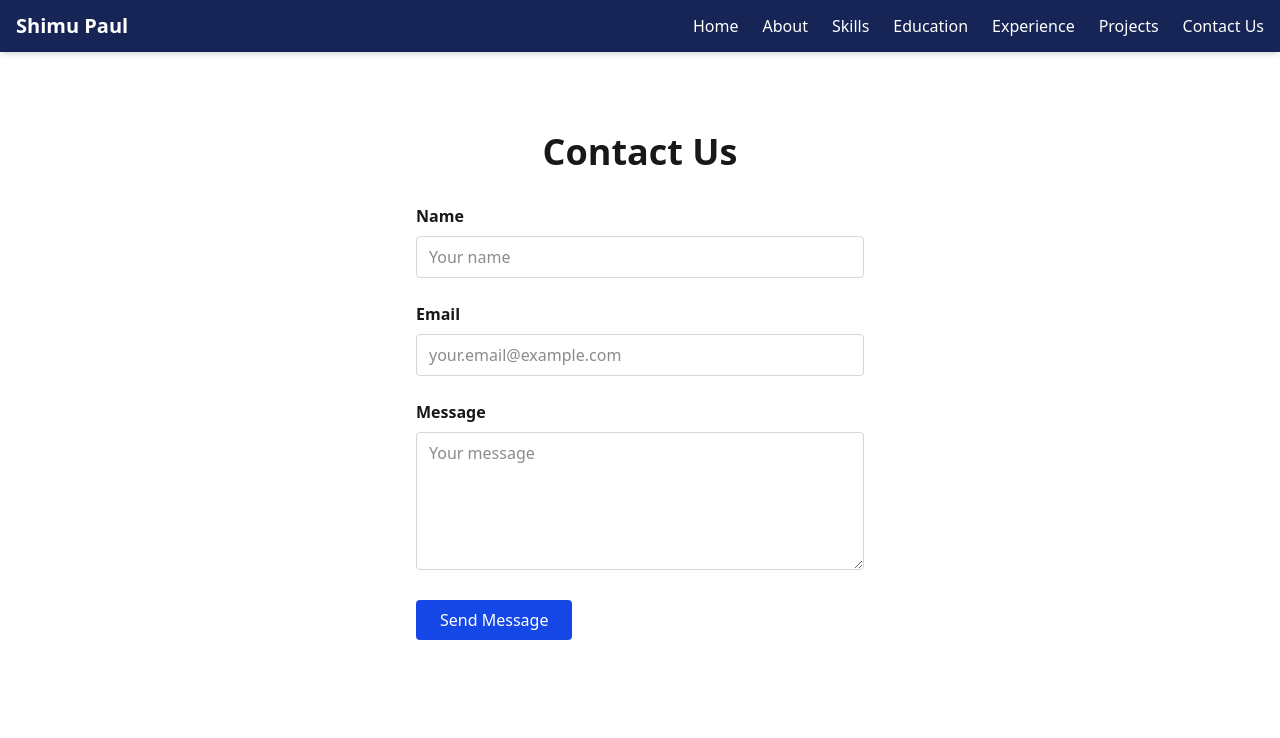
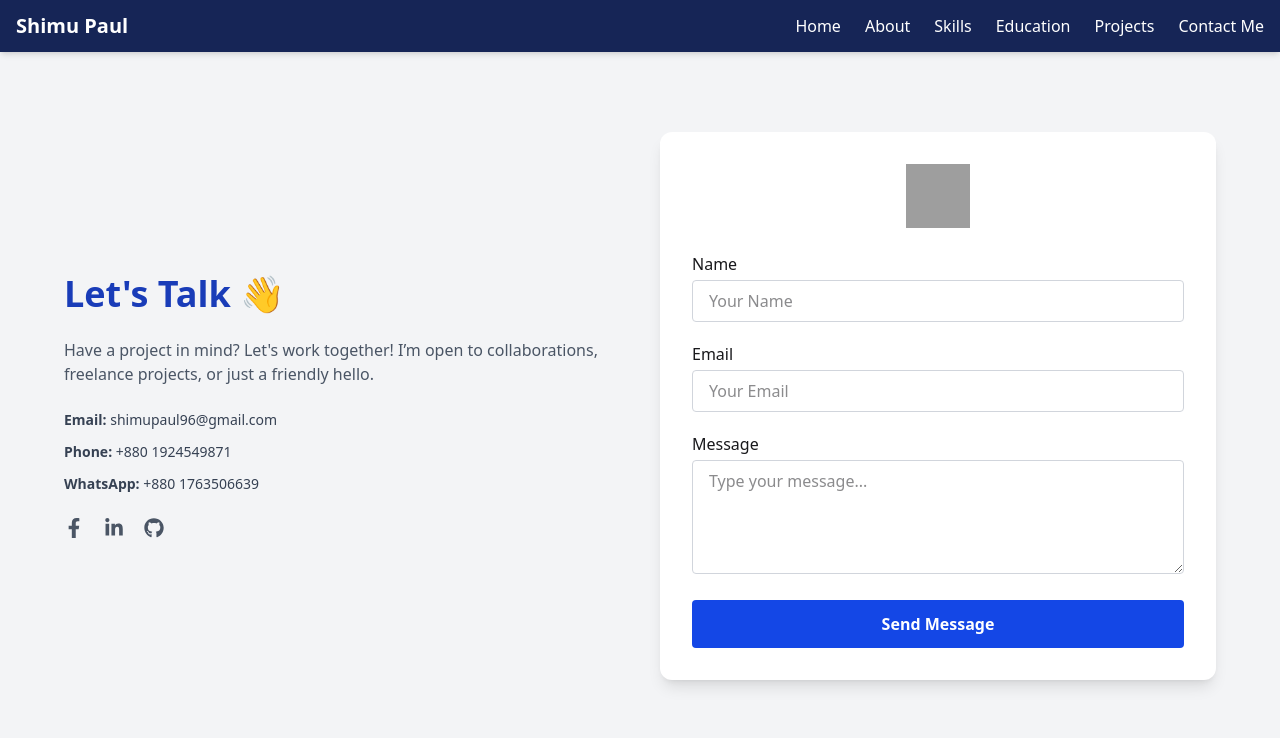
Before and after one commit to paul-96-shimu/my-protfolio, a React (Vite) app: page /contact in a window 1280 px wide. Shown: the top 738 px of the page. Built offline with nearby package versions, Linux system fonts and the light colour scheme; grey boxes are pictures that could not be loaded.

Commit message:
added all file

```diff
--- a/src/Components/Home.jsx
+++ b/src/Components/Home.jsx
@@ -3,7 +3,7 @@ import Hero from './Layouts/Hero';
 import Abouts from './Abouts';
 import Skills from './Skills';
 import Education from './Layouts/Education';
-import Experience from './Layouts/Experience';
+
 import Project from './Layouts/Project';
 import Footer from './Layouts/Footer';
 
@@ -14,7 +14,7 @@ const Home = () => {
             <Abouts></Abouts>
             <Skills></Skills>
             <Education></Education>
-            <Experience></Experience>
+
             <Project></Project>
             <Footer></Footer>
         </div>
--- a/src/Components/Layouts/Contact.jsx
+++ b/src/Components/Layouts/Contact.jsx
@@ -1,44 +1,123 @@
-import React from 'react';
+import React, { useState } from 'react';
+import { FaFacebookF, FaLinkedinIn, FaGithub, FaTwitter } from 'react-icons/fa';
 
 const Contact = () => {
+    const [formData, setFormData] = useState({
+        name: '',
+        email: '',
+        message: ''
+    });
+
+    const [submitted, setSubmitted] = useState(false);
+
+    const handleChange = (e) => {
+        const { id, value } = e.target;
+        setFormData(prev => ({ ...prev, [id]: value }));
+    };
+
+    const handleSubmit = (e) => {
+        e.preventDefault();
+        if (formData.name && formData.email && formData.message) {
+            console.log('Form submitted:', formData);
+            setSubmitted(true);
+            setFormData({ name: '', email: '', message: '' });
+            setTimeout(() => setSubmitted(false), 4000);
+        } else {
+            alert("Please fill in all fields.");
+        }
+    };
+
     return (
-        <section className="max-w-3xl mx-auto py-20 px-4">
-            <h2 className="text-4xl font-bold mb-8 text-center">Contact Us</h2>
-            <form className="space-y-6 max-w-md mx-auto">
+        <section id="contact" className="bg-gray-100 py-20 px-6">
+            <div className="max-w-6xl mx-auto grid md:grid-cols-2 gap-10 items-center">
+                {/* Left Side */}
+                <div className="space-y-6">
+                    <h2 className="text-4xl font-bold text-blue-800">Let's Talk 👋</h2>
+                    <p className="text-gray-600">
+                        Have a project in mind? Let's work together! I’m open to collaborations, freelance projects, or just a friendly hello.
+                    </p>
+
+                    <div className="space-y-3 text-sm text-gray-700">
+                        <p><strong>Email:</strong> shimupaul96@gmail.com</p>
+                        <p><strong>Phone:</strong> +880 1924549871</p>
+                        <p><strong>WhatsApp:</strong> +880 1763506639</p>
+                    </div>
+
+                    {/* Social Links */}
+                    <div className="flex space-x-5 mt-4 text-xl text-gray-600">
+                        <a href="https://facebook.com" target="_blank" rel="noreferrer" className="hover:text-blue-700">
+                            <FaFacebookF />
+                        </a>
+                        <a href="https://linkedin.com" target="_blank" rel="noreferrer" className="hover:text-blue-700">
+                            <FaLinkedinIn />
+                        </a>
+                        <a href="https://github.com" target="_blank" rel="noreferrer" className="hover:text-gray-800">
+                            <FaGithub />
+                        </a>
+
+                    </div>
+                </div>
+
+                {/* Right Side (Form with image) */}
+                <div className="bg-white shadow-lg rounded-xl p-8">
+                    {submitted && (
+                        <div className="text-green-600 text-center font-semibold mb-6">
+                            ✅ Message sent successfully!
+                        </div>
+                    )}
+
+                    <img
+                        src="https://cdn-icons-png.flaticon.com/512/3659/3659736.png"
+                        alt="Contact"
+                        className="w-16 h-16 mx-auto mb-6"
+                    />
+
+                    <form onSubmit={handleSubmit} className="space-y-5">
                         <div>
-                    <label htmlFor="name" className="block mb-2 font-semibold">Name</label>
+                            <label htmlFor="name" className="block mb-1 font-medium">Name</label>
                             <input
+                                id="name"
                                 type="text"
-                        id="name"
-                        placeholder="Your name"
-                        className="w-full border border-gray-300 rounded px-3 py-2"
+                                value={formData.name}
+                                onChange={handleChange}
+                                placeholder="Your Name"
+                                className="w-full border border-gray-300 rounded px-4 py-2 focus:outline-none focus:ring-2 focus:ring-blue-400"
+                                required
                             />
                         </div>
                         <div>
-                    <label htmlFor="email" className="block mb-2 font-semibold">Email</label>
+                            <label htmlFor="email" className="block mb-1 font-medium">Email</label>
                             <input
+                                id="email"
                                 type="email"
-                        id="email"
-                        placeholder="your.email@example.com"
-                        className="w-full border border-gray-300 rounded px-3 py-2"
+                                value={formData.email}
+                                onChange={handleChange}
+                                placeholder="Your Email"
+                                className="w-full border border-gray-300 rounded px-4 py-2 focus:outline-none focus:ring-2 focus:ring-blue-400"
+                                required
                             />
                         </div>
                         <div>
-                    <label htmlFor="message" className="block mb-2 font-semibold">Message</label>
+                            <label htmlFor="message" className="block mb-1 font-medium">Message</label>
                             <textarea
                                 id="message"
-                        rows="5"
-                        placeholder="Your message"
-                        className="w-full border border-gray-300 rounded px-3 py-2"
+                                value={formData.message}
+                                onChange={handleChange}
+                                rows="4"
+                                placeholder="Type your message..."
+                                className="w-full border border-gray-300 rounded px-4 py-2 focus:outline-none focus:ring-2 focus:ring-blue-400"
+                                required
                             ></textarea>
                         </div>
                         <button
                             type="submit"
-                    className="bg-blue-700 text-white px-6 py-2 rounded hover:bg-blue-800"
+                            className="bg-blue-700 hover:bg-blue-800 text-white font-semibold px-6 py-3 rounded transition duration-200 w-full"
                         >
                             Send Message
                         </button>
                     </form>
+                </div>
+            </div>
         </section>
     );
 };
--- a/src/Components/Layouts/Education.jsx
+++ b/src/Components/Layouts/Education.jsx
@@ -6,17 +6,25 @@ const Education = () => {
             id="education"
             className="max-w-3xl mx-auto py-20 px-4 text-center"
         >
-            <h2 className="text-4xl font-bold mb-8">Education</h2>
+            <h2 className="text-4xl font-bold text-white mb-8">Education</h2>
             <div className="text-left text-gray-700 max-w-xl mx-auto space-y-6 text-lg">
                 <div>
-                    <h3 className="text-2xl font-semibold">B.Sc. in Computer Science</h3>
-                    <p>XYZ University, 2021 - 2024</p>
-                    <p>CGPA: 3.75 / 4.00</p>
+                    <h3 className="text-2xl font-semibold text-white">B.Sc. in Electrical & Electronices Engginering (EEE)</h3>
+                    <p className='text-white'>Europen University of Bangladesh </p>
+                    <p className='text-white'> Passing Year: 2022</p>
+                    <p className='text-white'>CGPA: 3.58 / 4.00</p>
                 </div>
                 <div>
-                    <h3 className="text-2xl font-semibold">Higher Secondary Certificate (HSC)</h3>
-                    <p>ABC College, 2019 - 2021</p>
-                    <p>GPA: 5.00 / 5.00</p>
+                    <h3 className="text-2xl font-semibold text-white">Diploma In Engginering</h3>
+                    <p className='text-white'>Dhaka Mohila Polytechince Insititute</p>
+                    <p className='text-white'> Passing Year: 2017</p>
+                    <p className='text-white'>GPA: 3.19 / 4.00</p>
+                </div>
+                <div>
+                    <h3 className="text-2xl font-semibold text-white"> Secondary School Certificate (SSC)</h3>
+                    <p className='text-white'>Ataikula Jankalyan High School</p>
+                    <p className='text-white'> Passing Year: 2012</p>
+                    <p className='text-white'>GPA: 4.13 / 5.00</p>
                 </div>
             </div>
         </section>
--- a/src/Components/Layouts/Experience.jsx
+++ b/src/Components/Layouts/Experience.jsx
@@ -1,35 +1,35 @@
-import React from 'react';
+// import React from 'react';
 
-const Experience = () => {
-    return (
-        <section
-            id="experience"
-            className="max-w-3xl mx-auto py-20 px-4 text-center"
-        >
-            <h2 className="text-4xl font-bold mb-8">Experience</h2>
-            <div className="text-left text-gray-700 max-w-xl mx-auto space-y-8 text-lg">
-                <div>
-                    <h3 className="text-2xl font-semibold">Frontend Developer</h3>
-                    <p>ABC Tech Ltd, Jan 2024 - Present</p>
-                    <ul className="list-disc list-inside mt-2">
-                        <li>Built user-friendly web applications using React.</li>
-                        <li>Collaborated with backend team for API integration.</li>
-                        <li>Implemented responsive UI design to enhance user experience.</li>
-                    </ul>
-                </div>
+// const Experience = () => {
+//     return (
+//         <section
+//             id="experience"
+//             className="max-w-3xl mx-auto py-20 px-4 text-center"
+//         >
+//             <h2 className="text-4xl font-bold mb-8">Experience</h2>
+//             <div className="text-left text-gray-700 max-w-xl mx-auto space-y-8 text-lg">
+//                 <div>
+//                     <h3 className="text-2xl font-semibold">Frontend Developer</h3>
+//                     <p>ABC Tech Ltd, Jan 2024 - Present</p>
+//                     <ul className="list-disc list-inside mt-2">
+//                         <li>Built user-friendly web applications using React.</li>
+//                         <li>Collaborated with backend team for API integration.</li>
+//                         <li>Implemented responsive UI design to enhance user experience.</li>
+//                     </ul>
+//                 </div>
 
-                <div>
-                    <h3 className="text-2xl font-semibold">Intern Developer</h3>
-                    <p>XYZ Solutions, Jun 2023 - Dec 2023</p>
-                    <ul className="list-disc list-inside mt-2">
-                        <li>Assisted in developing features using JavaScript and Node.js.</li>
-                        <li>Tested and debugged web applications.</li>
-                        <li>Participated in code reviews and team meetings.</li>
-                    </ul>
-                </div>
-            </div>
-        </section>
-    );
-};
+//                 <div>
+//                     <h3 className="text-2xl font-semibold">Intern Developer</h3>
+//                     <p>XYZ Solutions, Jun 2023 - Dec 2023</p>
+//                     <ul className="list-disc list-inside mt-2">
+//                         <li>Assisted in developing features using JavaScript and Node.js.</li>
+//                         <li>Tested and debugged web applications.</li>
+//                         <li>Participated in code reviews and team meetings.</li>
+//                     </ul>
+//                 </div>
+//             </div>
+//         </section>
+//     );
+// };
 
-export default Experience;
+// export default Experience;
--- a/src/Components/Navber.jsx
+++ b/src/Components/Navber.jsx
@@ -8,16 +8,16 @@ const Navber = () => {
                 <h1 className="text-xl font-bold cursor-pointer">Shimu Paul</h1>
                 <div className="hidden md:flex gap-6">
                     <Link to="/">Home</Link>
-                    {/* <a href="#hero" className="hover:text-yellow-400">Home</a> */}
+
                     <a href="#about" className="hover:text-yellow-400">About</a>
                     <a href="#skills" className="hover:text-yellow-400">Skills</a>
                     <a href="#education" className="hover:text-yellow-400">Education</a>
-                    <a href="#experience" className="hover:text-yellow-400">Experience</a>
+
                     <a href="#projects" className="hover:text-yellow-400">Projects</a>
-                    <Link to="/contact">Contact Us</Link>
+                    <Link to="/contact">Contact Me</Link>
                 </div>
                 <div className="md:hidden">
-                    {/* মোবাইল মেনুর জন্য পরবর্তীতে টগল কোড যোগ করতে পারো */}
+
                     <span className="text-2xl cursor-pointer">☰</span>
                 </div>
             </div>
--- a/src/main.jsx
+++ b/src/main.jsx
@@ -12,7 +12,7 @@ import MainLayOuts from './Components/Layouts/MainLayOuts.jsx';
 import Abouts from './Components/Abouts.jsx';
 import Skills from './Components/Skills.jsx';
 import Education from './Components/Layouts/Education.jsx';
-import Experience from './Components/Layouts/Experience.jsx';
+
 import Project from './Components/Layouts/Project.jsx';
 import Contact from './Components/Layouts/Contact.jsx';
 
@@ -39,10 +39,7 @@ const router = createBrowserRouter([
         path: "education",
         Component: Education
       },
-      {
-        path: "experience",
-        Component: Experience
-      },
+
       {
         path: "projects",
         Component: Project
```
Lines whose indentation alone changed are shown as unchanged.
